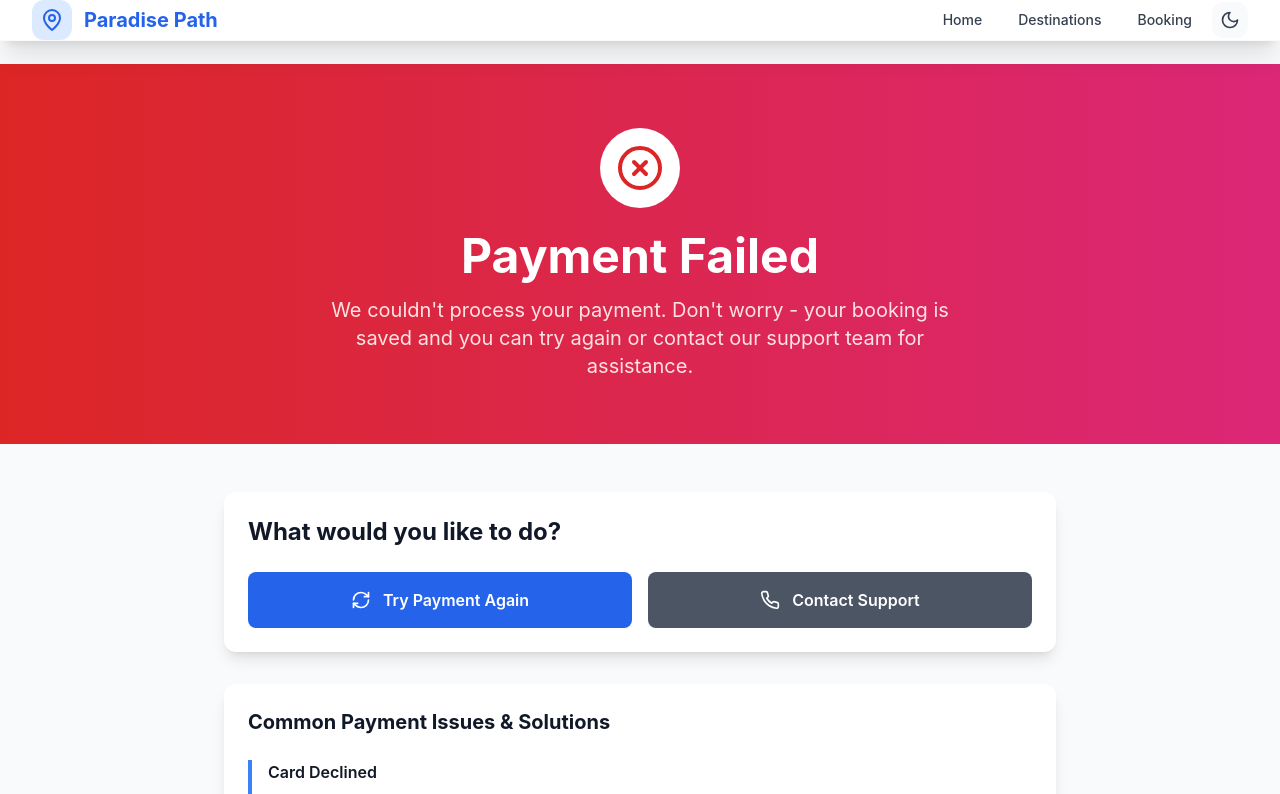
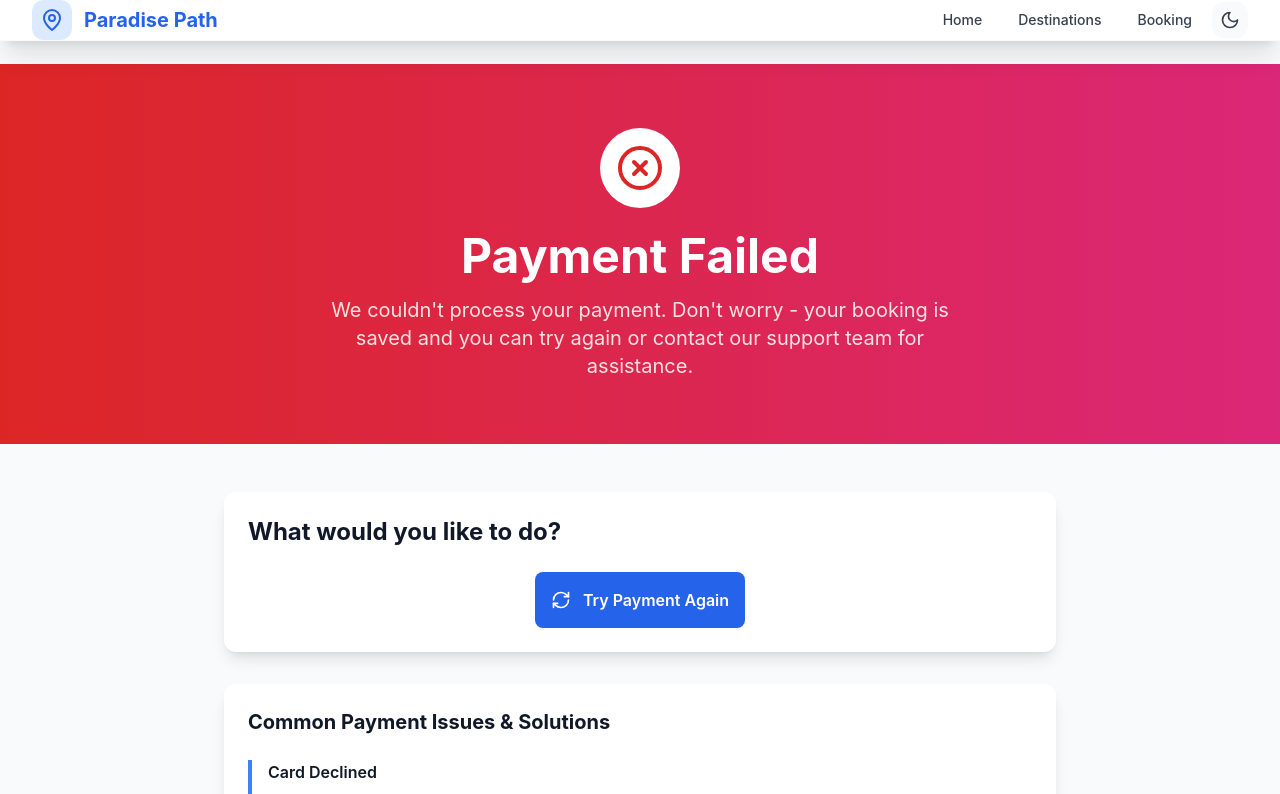
Before and after one commit to danujaadikari/ParadisePath, a React (Create React App) app: page /payment-failure in a window 1280 px wide. Shown: the top 794 px of the page. Built offline with nearby package versions, Linux system fonts and the light colour scheme; the HTML template or start-up script is replaced by a standard one.

Commit message:
Refactor PaymentFailure page: remove 'Contact Support' link and update support email section

```diff
--- a/src/pages/PaymentFailure.js
+++ b/src/pages/PaymentFailure.js
@@ -3,7 +3,14 @@ import { useLocation, Link } from 'react-router-dom';
 import { XCircle, RefreshCw, Phone, Mail, AlertTriangle } from 'lucide-react';
 
 /**
- * Payment failure page displayed when payment fails or is cancelled
+ * Payment failure page             <a
+              href="mailto:danujaadikari2001@gmail.com"
+              className="flex items-center justify-center space-x-2 bg-primary-600 hover:bg-primary-700 text-white p-3 rounded-lg font-medium transition-colors duration-200"
+            >
+              <Mail className="h-4 w-4" />
+              <span>Email Support</span>
+            </a>
+          </div>ayment fails or is cancelled
  * Features: Error information, retry options, support contact
  */
 const PaymentFailure = () => {
@@ -83,7 +90,7 @@ const PaymentFailure = () => {
             What would you like to do?
           </h2>
 
-          <div className="grid grid-cols-1 md:grid-cols-2 gap-4">
+          <div className="flex justify-center">
             <Link
               to="/booking"
               state={{ selectedDestination: location.state?.destination, retryBooking: bookingData }}
@@ -91,14 +98,6 @@ const PaymentFailure = () => {
             >
               <RefreshCw className="h-5 w-5" />
               <span>Try Payment Again</span>
-            </Link>
-
-            <Link
-              to="/contact"
-              className="flex items-center justify-center space-x-3 bg-gray-600 hover:bg-gray-700 text-white p-4 rounded-lg font-semibold transition-colors duration-200"
-            >
-              <Phone className="h-5 w-5" />
-              <span>Contact Support</span>
             </Link>
           </div>
         </div>
```
